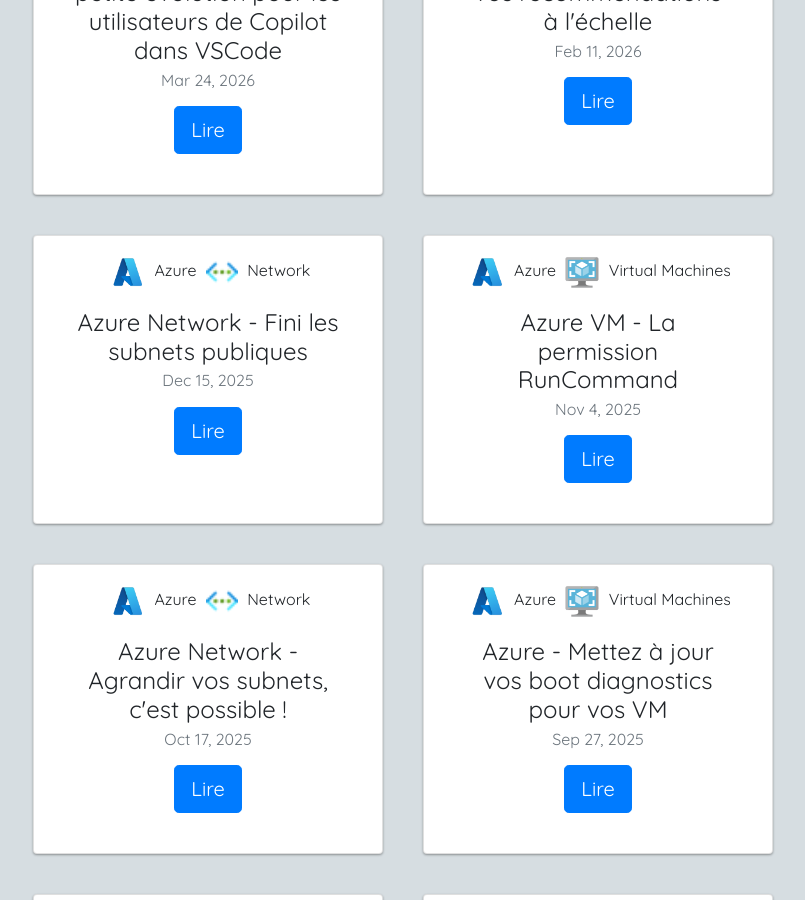
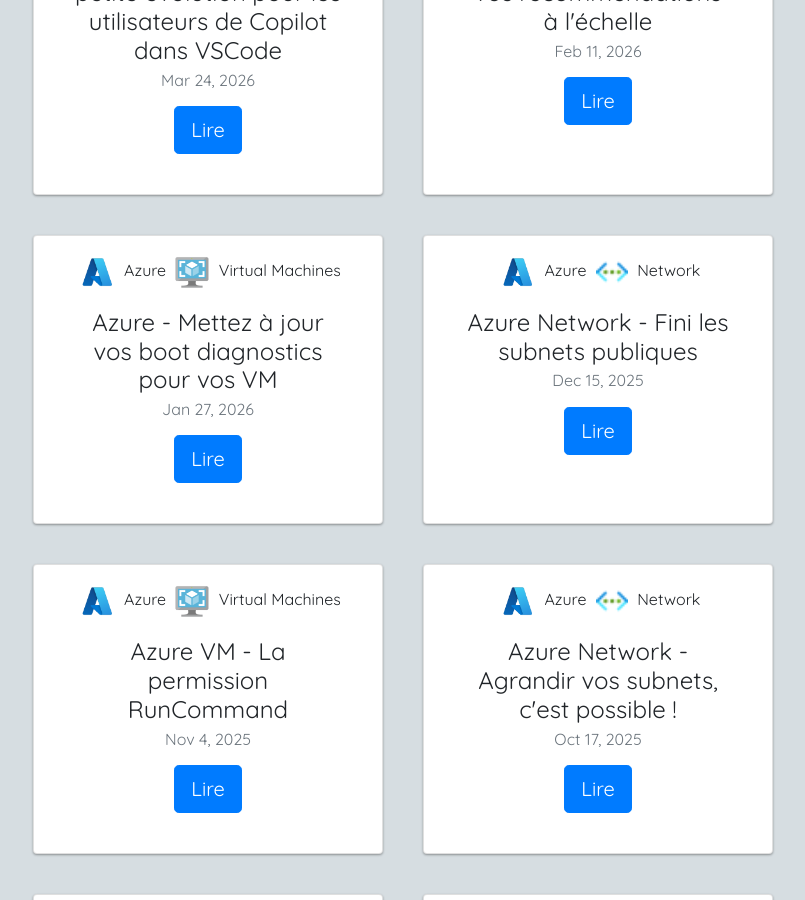
Before and after one commit to wilfriedwoivre/wilfriedwoivre.github.io, a Jekyll site: the page built from index.html, in a window 1280 px wide and 900 px high, scrolled down 322 px. Shown: the whole window, without its empty margins (27-832 px from the left). Built offline with Jekyll 4.4.1, drawn with Linux system fonts in a browser that asks for light colours; nearby versions of some CDN libraries; the list of posts is cut into pages by our own code.

Commit message:
update post

```diff
--- a/_posts/2026-02-27-azure-mettez-a-jour-vos-boot-diagnostics-pour-vos-vm.md
+++ b/_posts/2026-01-27-azure-mettez-a-jour-vos-boot-diagnostics-pour-vos-vm.md
@@ -1,7 +1,7 @@
 ---
 layout: post
 title: Azure - Mettez à jour vos boot diagnostics pour vos VM
-date: 2025-09-27
+date: 2026-01-27
 categories: [ "Azure", "Virtual Machines" ]
 comments_id: 207
 ---
```
